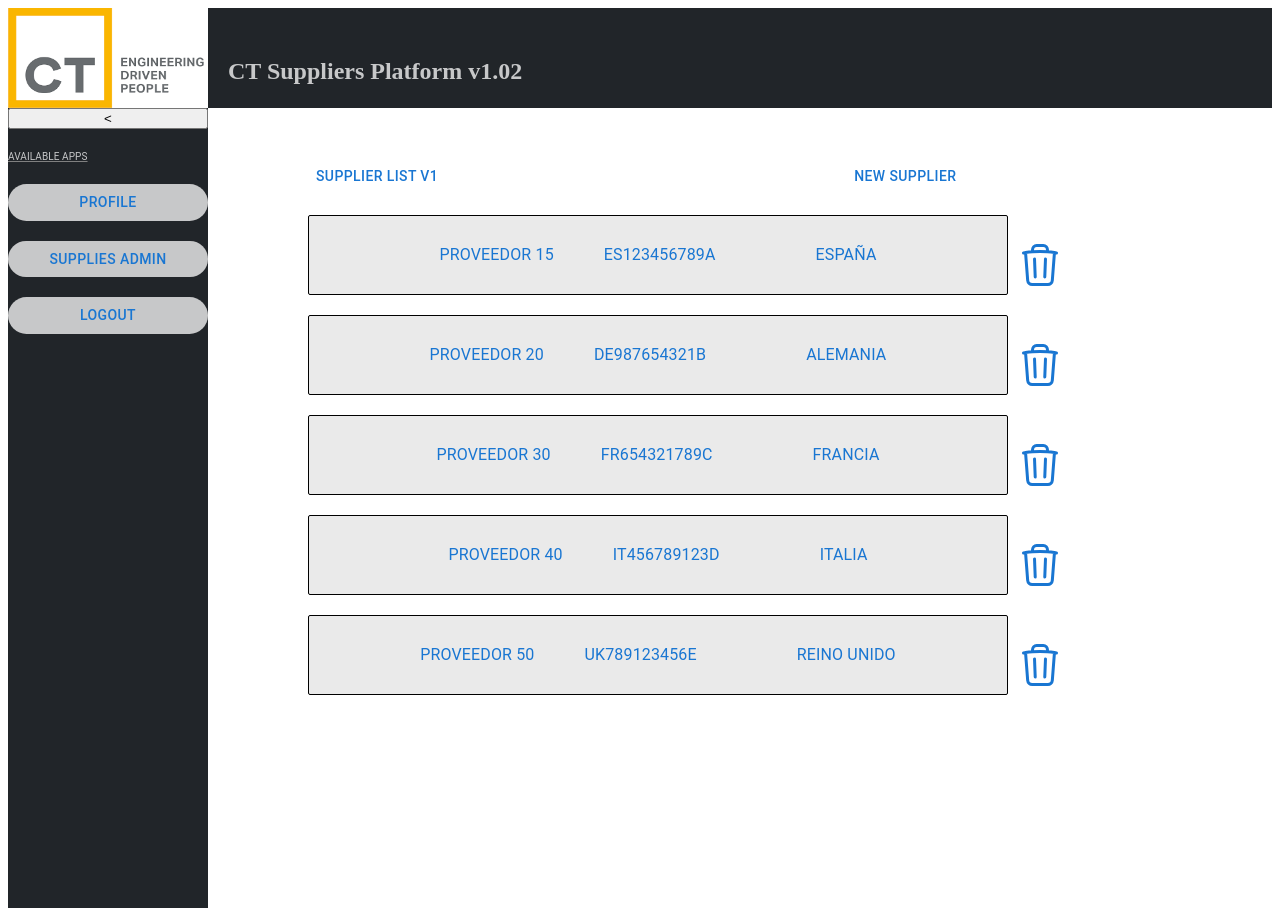
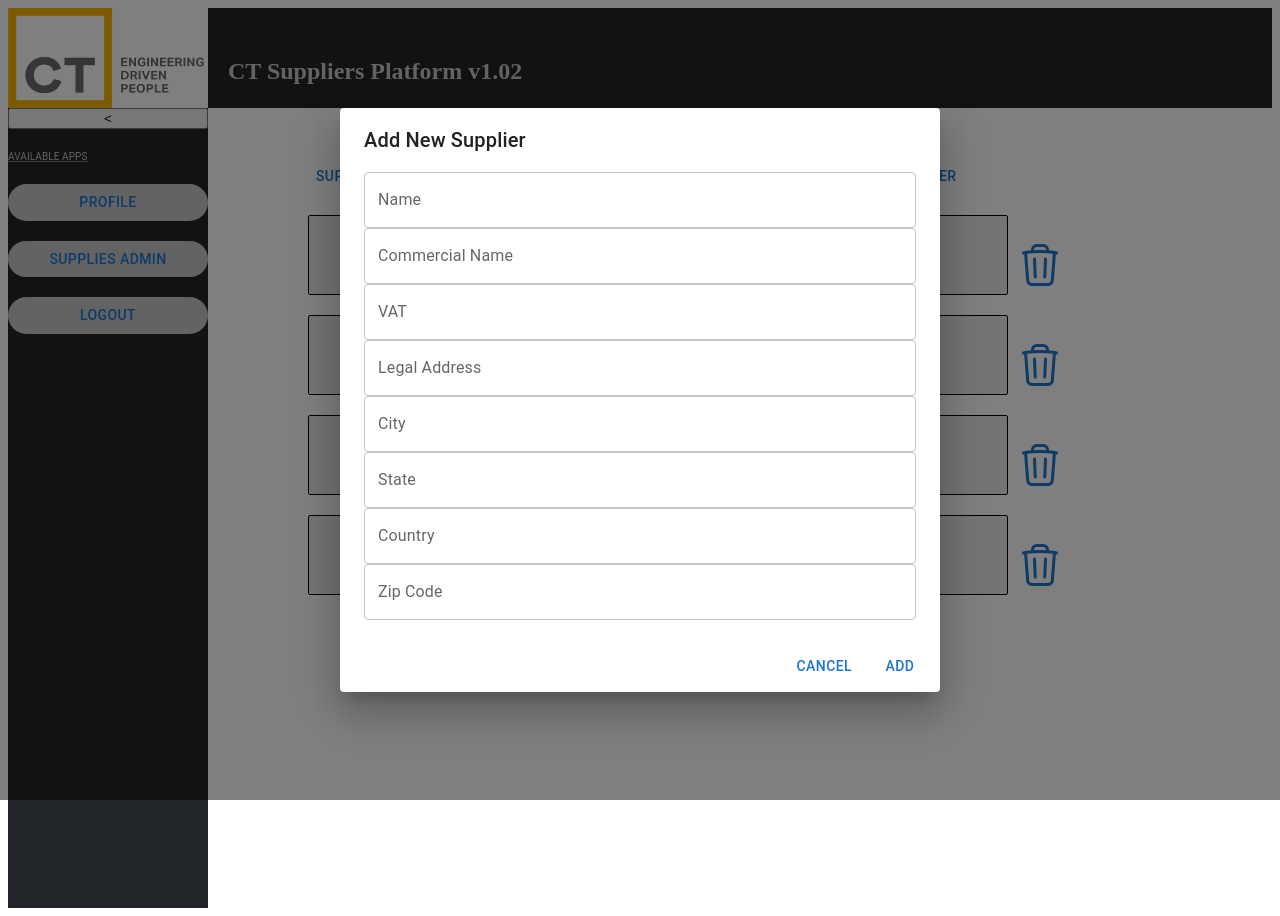
Before and after one commit to Kilox6991/suppliers-platform, a React (Vite) app in the folder frontend/suppliers-platform/: page / in a window 1280 px wide. Both pictures are taken after a click on the button "NEW SUPPLIER". Built offline with nearby package versions, Linux system fonts and the light colour scheme; data requests are answered from the project's data file.

Commit message:
CRUD: create

```diff
--- a/frontend/suppliers-platform/src/api/db.json
+++ b/frontend/suppliers-platform/src/api/db.json
@@ -1,16 +1,5 @@
 {
   "suppliers": [
-    {
-      "name": "Proveedor 15",
-      "commercialName": "Proveedor 1 Comercial",
-      "vat": "ES123456789A",
-      "legalAddress": "Calle Betis",
-      "city": "Sevilla",
-      "state": "EspañaState",
-      "country": "España",
-      "zipCode": "41520",
-      "id": 1
-    },
     {
       "name": "Proveedor 20",
       "commercialName": "Proveedor 2 Comercial",
@@ -45,15 +34,15 @@
       "id": 4
     },
     {
-      "name": "Proveedor 50",
-      "commercialName": "Proveedor 5 Comercial",
-      "vat": "UK789123456E",
-      "legalAddress": "123 Main St",
-      "city": "London",
-      "state": "UKState",
-      "country": "Reino Unido",
-      "zipCode": "SW1A 1AA",
-      "id": 5
+      "name": "Manuel",
+      "commercialName": "Romero Arroyo",
+      "legalAddress": "Virgen Del Sagrado Corazon",
+      "city": "Sevilla",
+      "state": "Sevilla",
+      "country": "España",
+      "ZipCode": "41010",
+      "vat": "3920852395720A",
+      "id": 6
     }
   ]
 }
--- a/frontend/suppliers-platform/src/components/SuppliersList/SupplierList.jsx
+++ b/frontend/suppliers-platform/src/components/SuppliersList/SupplierList.jsx
@@ -1,16 +1,71 @@
-import React, { useState, useEffect } from "react";
-import { Box, Button } from "@mui/material";
+import React, { useState } from "react";
+import { Box, Button, Dialog, DialogActions, DialogContent, DialogTitle, TextField } from "@mui/material";
 import SupplierCard from "./SupplierCard";
-
-
+import { useData } from "../../data/DataContext";
+import { helpHttp } from "../../helpers/helpHttp";
 
 function SupplierList() {
+  const { suppliers, setSuppliers } = useData();
+  const api = helpHttp();
+  const [open, setOpen] = useState(false);
+  const [newSupplier, setNewSupplier] = useState({});
+
+  const handleOpen = () => {
+    setOpen(true);
+  };
+
+  const handleClose = () => {
+    setOpen(false);
+  };
+
+  const handleChange = (event) => {
+    setNewSupplier({
+      ...newSupplier,
+      [event.target.name]: event.target.value,
+    });
+  };
+
+  const addSupplier = async () => {
+    const url = `http://localhost:5000/suppliers`;
+    const lastSupplierId = suppliers[suppliers.length - 1]?.id || 0;
+    const newSupplierWithId = { ...newSupplier, id: lastSupplierId + 1 };
+    const options = {
+      body: newSupplierWithId,
+      headers: { "Content-Type": "application/json" },
+    };
+    setOpen(false);
+    try {
+      const data = await api.post(url, options);
+      console.log("Proveedor añadido con éxito:", data);
+      setSuppliers(prevSuppliers => [...prevSuppliers, data]);
+      handleClose();
+    } catch (error) {
+      console.error("Error al añadir el proveedor:", error);
+    }
+  };
 
   return (
     <Box sx={{ marginTop: "50px", marginLeft: "100px" }}>
       <Button sx={{ marginBottom: "20px" }}>Supplier List V1</Button>
-      <Button sx={{ marginBottom: "20px", marginLeft:"400px" }}>New Supplier</Button>
-        <SupplierCard/>
+      <Button sx={{ marginBottom: "20px", marginLeft:"400px" }} onClick={handleOpen}>New Supplier</Button>
+      <SupplierCard/>
+      <Dialog open={open} onClose={handleClose}>
+        <DialogTitle>Add New Supplier</DialogTitle>
+        <DialogContent>
+          <TextField name="name" label="Name" onChange={handleChange} fullWidth />
+          <TextField name="commercialName" label="Commercial Name" onChange={handleChange} fullWidth />
+          <TextField name="vat" label="VAT" onChange={handleChange} fullWidth />
+          <TextField name="legalAddress" label="Legal Address" onChange={handleChange} fullWidth />
+          <TextField name="city" label="City" onChange={handleChange} fullWidth />
+          <TextField name="state" label="State" onChange={handleChange} fullWidth />
+          <TextField name="country" label="Country" onChange={handleChange} fullWidth />
+          <TextField name="ZipCode" label="Zip Code" onChange={handleChange} fullWidth />
+        </DialogContent>
+        <DialogActions>
+          <Button onClick={handleClose}>Cancel</Button>
+          <Button onClick={addSupplier}>Add</Button>
+        </DialogActions>
+      </Dialog>
     </Box>
   );
 }
```
